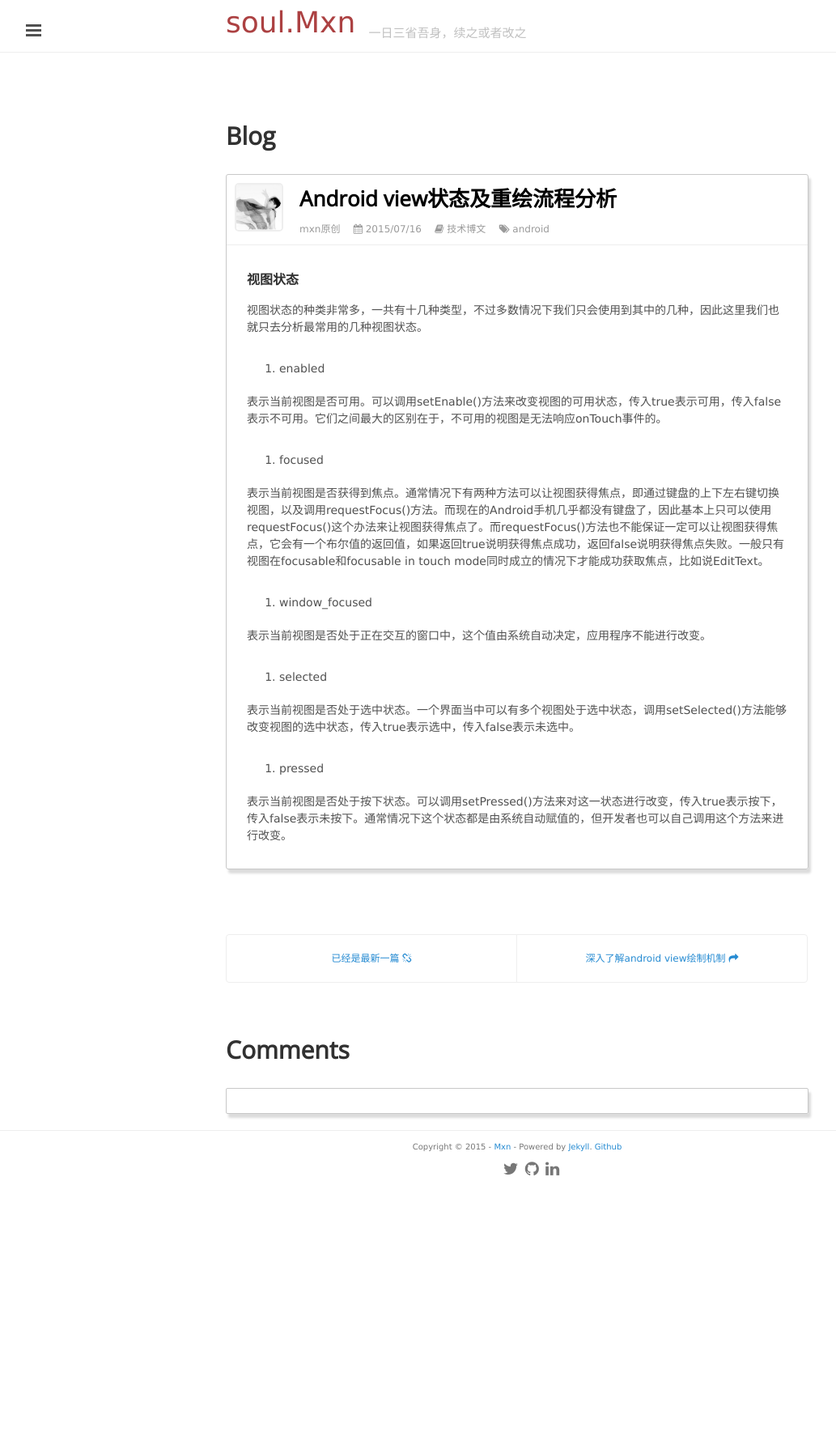
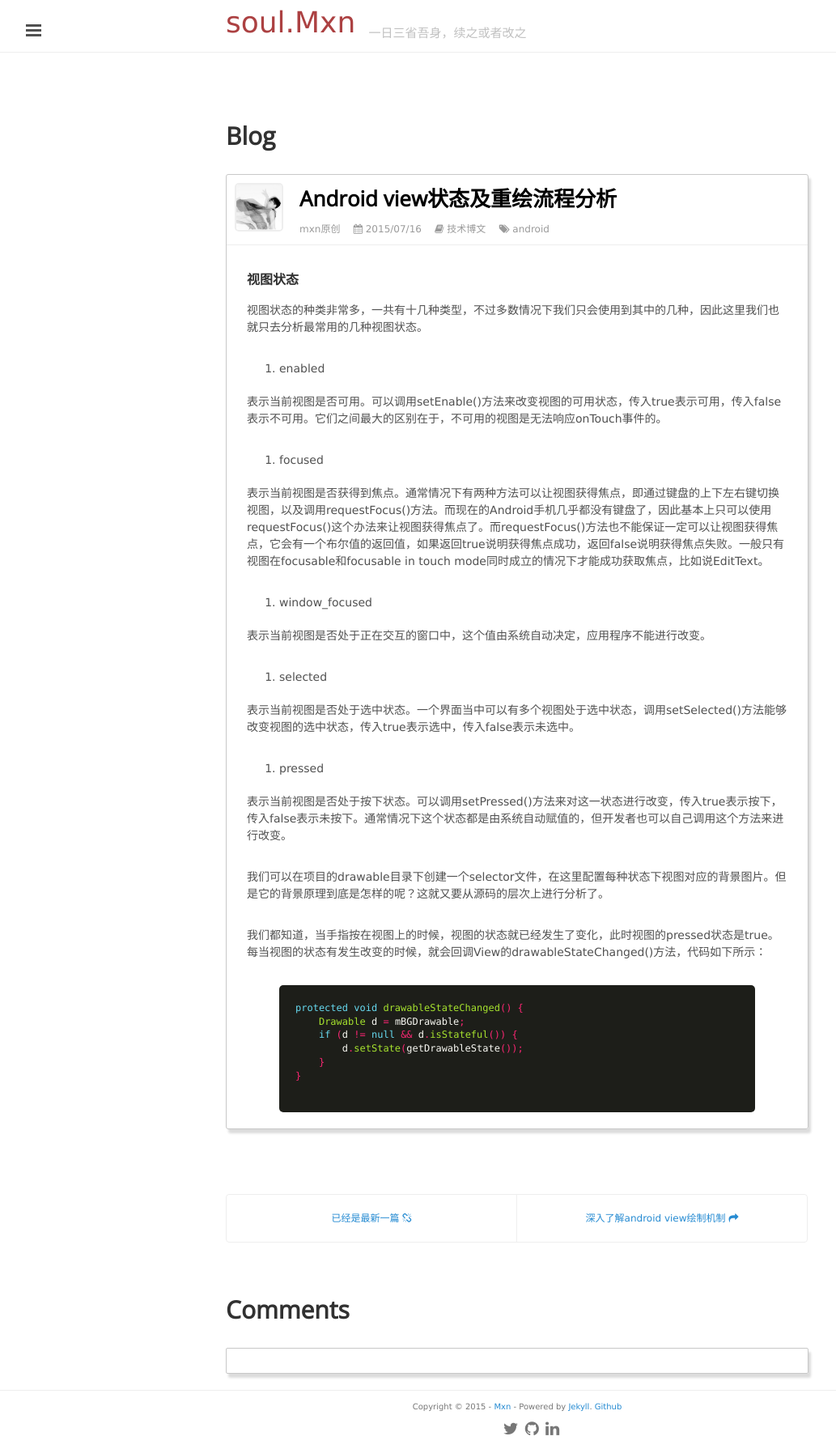
Before and after one commit to mxn21/mxn21.github.io, a Jekyll site: the page built from _posts/2015-7-16-android view状态及重绘流程分析.md, in a window 1280 px wide. Shown: the whole page at 81% size, without its empty margins (1-1034 px from the left). Built offline with Jekyll 4.4.1, drawn with Linux system fonts in a browser that asks for light colours; Markdown is read by kramdown in place of the engine named in the settings; comment, search, counter and statistics services are not loaded; before the commit the page ends 1469 px from its top, so only the background shows below that.

Commit message:
223423
42342

```diff
--- a/_posts/2015-7-16-android view状态及重绘流程分析.md
+++ b/_posts/2015-7-16-android view状态及重绘流程分析.md
@@ -29,3 +29,16 @@
 5. pressed
 
 表示当前视图是否处于按下状态。可以调用setPressed()方法来对这一状态进行改变，传入true表示按下，传入false表示未按下。通常情况下这个状态都是由系统自动赋值的，但开发者也可以自己调用这个方法来进行改变。
+
+我们可以在项目的drawable目录下创建一个selector文件，在这里配置每种状态下视图对应的背景图片。但是它的背景原理到底是怎样的呢？这就又要从源码的层次上进行分析了。
+
+我们都知道，当手指按在视图上的时候，视图的状态就已经发生了变化，此时视图的pressed状态是true。每当视图的状态有发生改变的时候，就会回调View的drawableStateChanged()方法，代码如下所示：
+
+    {% highlight java  %}
+protected void drawableStateChanged() {
+    Drawable d = mBGDrawable;
+    if (d != null && d.isStateful()) {
+        d.setState(getDrawableState());
+    }
+}
+    {% endhighlight %}
```
